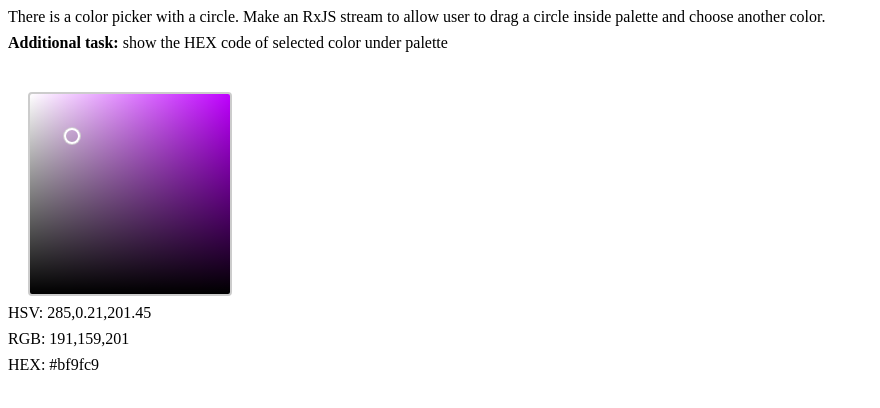
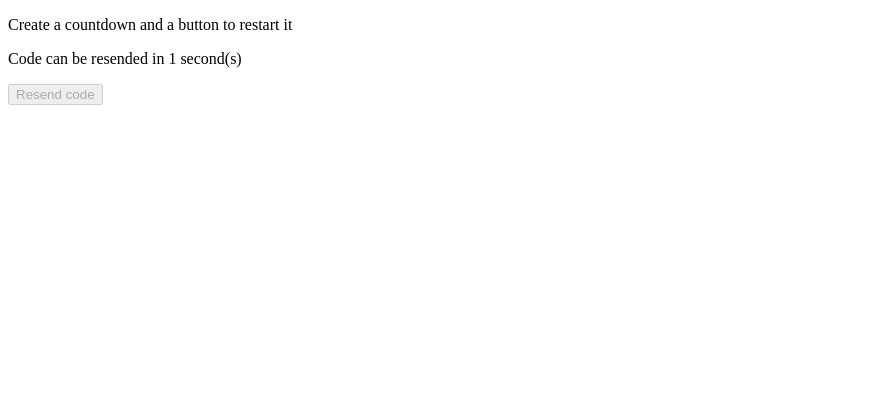
Before and after one commit to juliaoden/RxJs_Challenge, an Angular app: page / in a window 1280 px wide. Shown: the top 408 px of the page, without its empty margins (0-880 px from the left). Built offline with nearby package versions, Linux system fonts and the light colour scheme; what @taiga-ui/cdk would draw is missing.

Commit message:
Challenge 5 works

```diff
--- a/src/app/app.component.html
+++ b/src/app/app.component.html
@@ -1 +1 @@
-<app-challenge10></app-challenge10>
+<app-challenge5></app-challenge5>
--- a/src/app/challenge5/challenge5.component.ts
+++ b/src/app/challenge5/challenge5.component.ts
@@ -24,7 +24,7 @@ export class Challenge5Component {
   button$ = new Subject<number>();
   timer$ = new Observable<number>();
   isVisible$ = new Observable();
-  timerValue = 6;
+  timerValue = 5;
 
   constructor() {
     this.startTimer();
@@ -33,13 +33,13 @@ export class Challenge5Component {
 
   startTimer() {
     this.timer$ = timer(0, 1000).pipe(
-      map((i) => this.timerValue - i),
-      takeWhile((i) => i >= 0),
-      tap((e) => console.log(e)),
+      map((sec) => this.timerValue - sec),
+      takeWhile((num) => num >= 0),
       share()
     );
 
     this.isVisible$ = this.timer$.pipe(
+      startWith(true),
       map((num) => num > 0),
       share()
     );
--- a/src/app/challenge6/challenge6.component.ts
+++ b/src/app/challenge6/challenge6.component.ts
@@ -6,6 +6,7 @@ import {
   map,
   Observable,
   pipe,
+  scan,
   switchMap,
   take,
   tap,
@@ -53,6 +54,7 @@ export class Challenge6Component {
     );
 
     this.seatCounter$ = this.seats$.pipe(
+      // scan((sum, n) => sum + n),
       map((num: number) => {
         this.seatCounter += num;
         return this.seatCounter;
```
